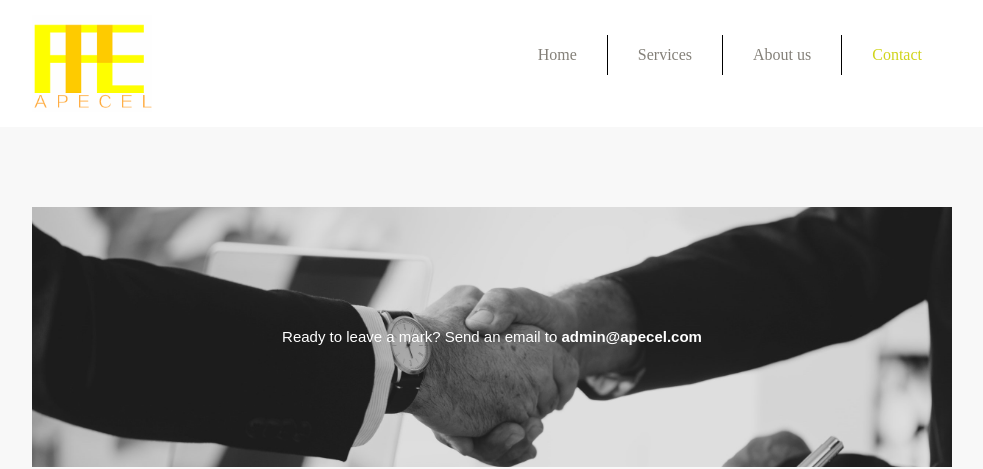
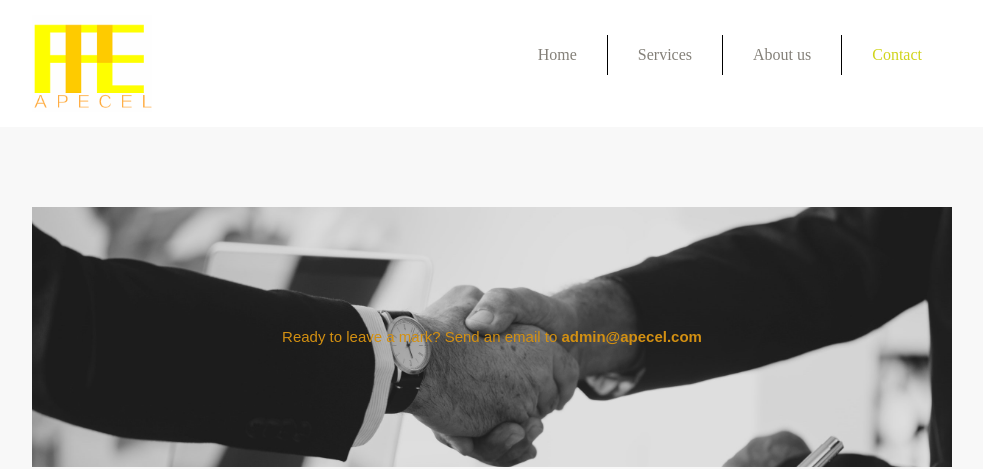
Before and after one commit to Yewebtest/Yewebtest.github.io, a plain HTML site: page book.html in a window 1280 px wide. Shown: the top 469 px of the page, without its empty margins (148-1131 px from the left). Drawn offline with Linux system fonts and the light colour scheme.

Commit message:
Add files via upload

```diff
--- a/book.html
+++ b/book.html
@@ -29,7 +29,7 @@
 		<div class="contact-us">
 			<div class="pic" style="margin-bottom: 10px">
 				<img src="img/921_260.jpg" alt="">
-				<span style="font-size: 15px; background-color: transparent;">Ready to leave a mark? Send an email to <a href="#" style="font-weight: bold; color: white;">admin@apecel.com</a> </span>
+				<span style="font-size: 15px; background-color: transparent;color: #d39012;">Ready to leave a mark? Send an email to <a href="#" style="font-weight: bold;color: #d39012;;">admin@apecel.com</a> </span>
 			</div>
 			<div>
 			<iframe width="100%" height="300" src="https://maps.google.com/maps?width=100%&amp;height=600&amp;hl=en&amp;coord=22.538421,114.0783723&amp;q=%E4%B8%AD%E5%9B%BD%E5%B9%BF%E4%B8%9C%E7%9C%81%E6%B7%B1%E5%9C%B3%E5%B8%82%E7%A6%8F%E7%94%B0%E5%8C%BA%E6%B7%B1%E5%8D%97%E4%B8%AD%E8%B7%AF3027%E5%8F%B7%20%E9%82%AE%E6%94%BF%E7%BC%96%E7%A0%81%3A%20518033+(%E5%98%89%E6%B1%87%E6%96%B0%E5%9F%8E)&amp;ie=UTF8&amp;t=&amp;z=14&amp;iwloc=B&amp;output=embed" frameborder="0" scrolling="no" marginheight="0" marginwidth="0"><a href="https://www.maps.ie/map-my-route/">Draw map route</a></iframe>
```
